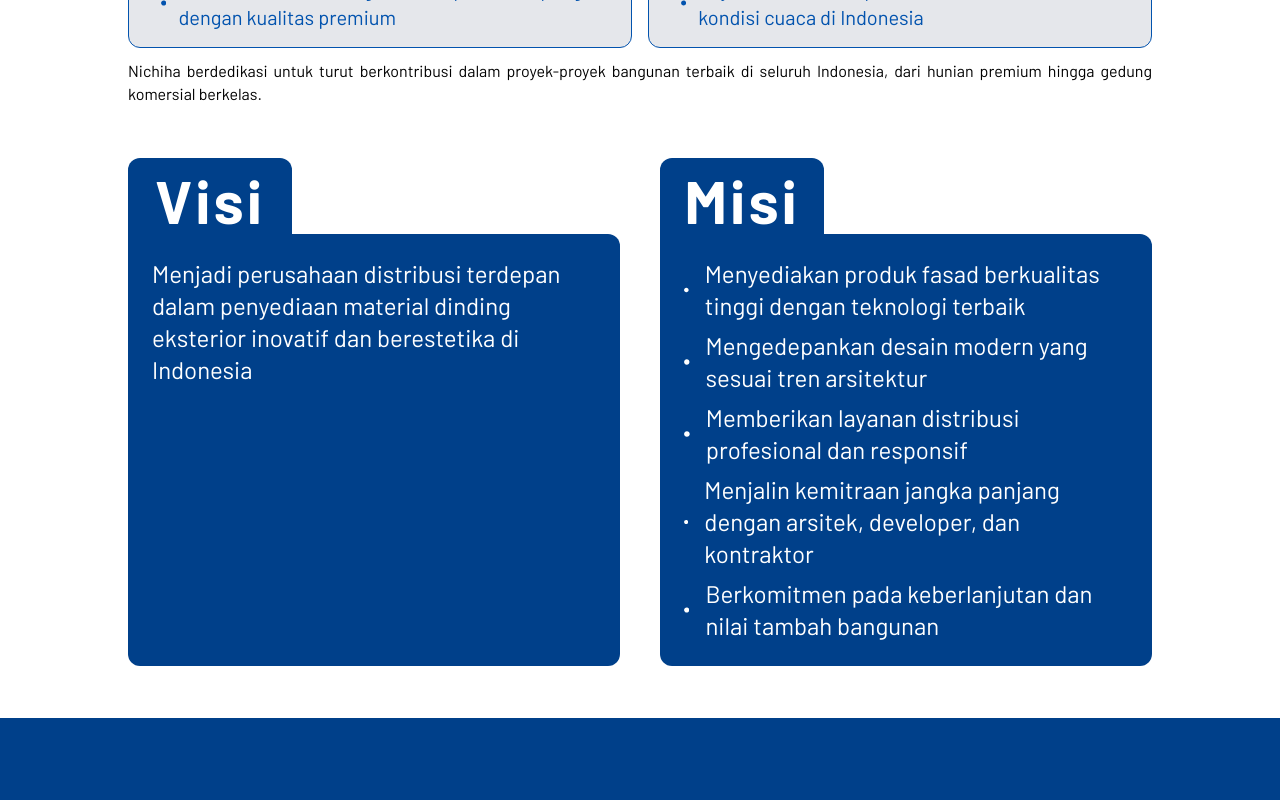
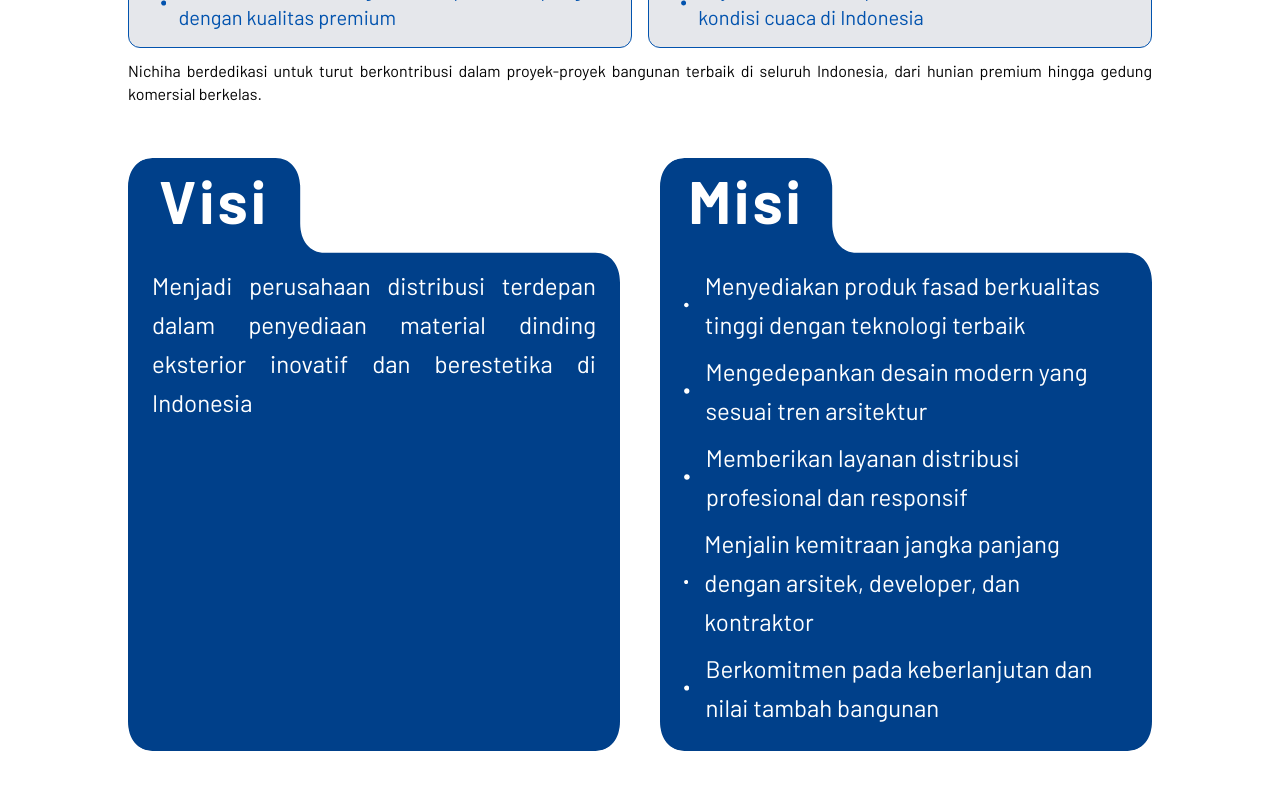
Before and after one commit to stebern17/inoteknextjs, a Next.js app: page /companyprofile in a window 1280 px wide. Shown: the part 1340-2140 px from the top of the page. Built offline with nearby package versions, Linux system fonts and the light colour scheme.

Commit message:
feat: Add new SVG files for company branding and update components to use them feat: Enhance CompanyIntroduce and VisiMisiSection with motion effects for better UX fix: Update VisiMisiCard to support text alignment and improve styling

```diff
--- a/src/app/companyprofile/CompanyIntroduce.jsx
+++ b/src/app/companyprofile/CompanyIntroduce.jsx
@@ -1,6 +1,7 @@
 import React from "react";
 import { List, ListItem, createTheme } from "flowbite-react";
 import { FaCircle } from "react-icons/fa";
+import { motion } from "motion/react";
 
 function CompanyIntroduce() {
   4;
@@ -27,7 +28,13 @@ function CompanyIntroduce() {
       </div>
       <div className="grid grid-cols-1 md:grid-cols-2 gap-4 min-h-[30vh]">
         {/* kiri */}
-        <div className="bg-gray-200 p-4 rounded-xl flex flex-col h-full border border-[#0253AE]">
+        <motion.div
+          className="bg-gray-200 p-4 rounded-xl flex flex-col h-full border border-[#0253AE]"
+          initial={{ x: -100, opacity: 0 }}
+          whileInView={{ x: 0, opacity: 1 }}
+          viewport={{ amount: 0.3, once: true }}
+          transition={{ type: "spring", stiffness: 90, damping: 20 }}
+        >
           <h3 className="font-semibold text-[#0253AE] mb-2 md:text-2xl text-xl ">
             PT. Inotek Karya Mandiri siap membantu Anda dengan layanan terbaik :
           </h3>
@@ -45,9 +52,15 @@ function CompanyIntroduce() {
               </p>
             </ListItem>
           </List>
-        </div>
+        </motion.div>
         {/* kanan */}
-        <div className="bg-gray-200 p-4 rounded-xl flex flex-col h-full border border-[#0253AE] border-opacity-50">
+        <motion.div
+          className="bg-gray-200 p-4 rounded-xl flex flex-col h-full border border-[#0253AE] border-opacity-50"
+          initial={{ x: 100, opacity: 0 }}
+          whileInView={{ x: 0, opacity: 1 }}
+          viewport={{ amount: 0.3, once: true }}
+          transition={{ type: "spring", stiffness: 90, damping: 20 }}
+        >
           <h3 className="font-semibold text-[#0253AE] mb-2 md:text-2xl text-xl">
             Nichiha Wall Panel menjadi solusi fasad yang mengedepankan:
           </h3>
@@ -71,7 +84,7 @@ function CompanyIntroduce() {
               </p>
             </ListItem>
           </List>
-        </div>
+        </motion.div>
       </div>
       <div className="space-y-4 text-justify md:text-[16px] text-sm">
         <p>
--- a/src/app/companyprofile/InotekSection.jsx
+++ b/src/app/companyprofile/InotekSection.jsx
@@ -5,7 +5,7 @@ function InotekSection() {
   return (
     <section className="content bg-[#00408A] w-full flex flex-col justify-center lg:min-h-screen py-24 lg:py-0">
       <motion.img
-        src="/images/NilaiBudaya.png"
+        src="/images/NilaiBudayaHorizontal.svg"
         alt="Nilai Budaya"
         className="mx-auto object-cover hidden md:block"
         initial={{ x: 100, opacity: 0 }}
--- a/src/app/companyprofile/VisiMisiSection.jsx
+++ b/src/app/companyprofile/VisiMisiSection.jsx
@@ -2,6 +2,7 @@ import React from "react";
 import { List, ListItem } from "flowbite-react";
 import { FaCircle } from "react-icons/fa";
 import VisiMisiCard from "../components/VisiMisiCard";
+import { motion } from "motion/react";
 
 function VisiMisiSection() {
   const misiList = {
@@ -12,14 +13,27 @@ function VisiMisiSection() {
     [5]: "Berkomitmen pada keberlanjutan dan nilai tambah bangunan",
   };
   return (
-    <section className="content grid grid-cols-1 lg:grid-cols-2 items-stretch gap-10 py-5 min-h-[50vh]">
-      <VisiMisiCard title="Visi">
+    <section className="content grid grid-cols-1 lg:grid-cols-2 gap-10 py-5 min-h-[70vh]">
+      <motion.div
+        initial={{ x: -100, opacity: 0 }}
+        whileInView={{ x: 0, opacity: 1 }}
+        viewport={{ amount: 0.3, once: true }}
+        transition={{ type: "spring", stiffness: 90, damping: 10 }}
+      >
+        <VisiMisiCard title="Visi" textAlign="text-center lg:text-justify">
           <p>
             Menjadi perusahaan distribusi terdepan dalam penyediaan material
             dinding eksterior inovatif dan berestetika di Indonesia
           </p>
         </VisiMisiCard>
+      </motion.div>
 
+      <motion.div
+        initial={{ x: 100, opacity: 0 }}
+        whileInView={{ x: 0, opacity: 1 }}
+        viewport={{ amount: 0.3, once: true }}
+        transition={{ type: "spring", stiffness: 90, damping: 10 }}
+      >
         <VisiMisiCard title="Misi">
           <List className="list-disc list-inside space-y-2">
             {Object.entries(misiList).map(([key, value]) => (
@@ -34,6 +48,7 @@ function VisiMisiSection() {
             ))}
           </List>
         </VisiMisiCard>
+      </motion.div>
     </section>
   );
 }
--- a/src/app/components/VisiMisiCard.jsx
+++ b/src/app/components/VisiMisiCard.jsx
@@ -1,20 +1,57 @@
 import React from "react";
 
 // VisiMisiCard.jsx
-export default function VisiMisiCard({ title, children }) {
+export default function VisiMisiCard({ title, children, textAlign }) {
   return (
-    <div className="font-display h-full flex flex-col ">
+    <>
+      {/* SVG Definition for rounded clip path */}
+      <svg
+        width="0"
+        height="0"
+        style={{ position: "absolute" }}
+        className="lg:block hidden"
+      >
+        <defs>
+          <clipPath id="rounded-clip" clipPathUnits="objectBoundingBox">
+            <path
+              d="M0,0.05
+                     C0,0.02 0.02,0 0.05,0
+                     L0.3,0
+                     C0.33,0 0.35,0.02 0.35,0.05
+                     L0.35,0.11
+                     C0.35,0.14 0.37,0.16 0.4,0.16
+                     L0.95,0.16
+                     C0.98,0.16 1,0.18 1,0.21
+                     L1,0.95
+                     C1,0.98 0.98,1 0.95,1
+                     L0.05,1
+                     C0.02,1 0,0.98 0,0.95
+                     Z"
+            />
+          </clipPath>
+        </defs>
+      </svg>
+
+      <div
+        className="font-display h-full flex flex-col bg-[#00408A] rounded-3xl shadow-lg clip-rounded-lg"
+        style={{
+          clipPath: "url(#rounded-clip)",
+        }}
+      >
         {/* Tab Judul */}
-      <div className="bg-[#00408A] py-3 rounded-t-xl relative w-2/6">
-        <h2 className="text-white font-bold md:text-6xl text-3xl tracking-wider text-center">
+        <div className="py-2 sm:py-3 rounded-t-xl relative lg:w-2/6">
+          <h2 className="text-white ms-2 font-bold text-3xl  md:text-4xl lg:text-6xl tracking-wider text-center">
             {title}
           </h2>
         </div>
 
         {/* Isi Konten */}
-      <div className="bg-[#00408A] text-white p-6 -mt-2 rounded-b-xl text-xl md:text-2xl rounded-tr-xl flex-1 overflow-auto">
+        <div
+          className={`text-white p-3 sm:p-4 md:p-6 text-sm sm:text-base md:text-xl lg:text-2xl leading-relaxed ${textAlign}`}
+        >
           {children}
         </div>
       </div>
+    </>
   );
 }
```
Also changed, not shown: public/images/NilaiBudaya.png (deleted), public/images/NilaiBudayaHorizontal.svg (added), src/app/globals.css (line endings or trailing spaces). Lines whose indentation alone changed are shown as unchanged.
